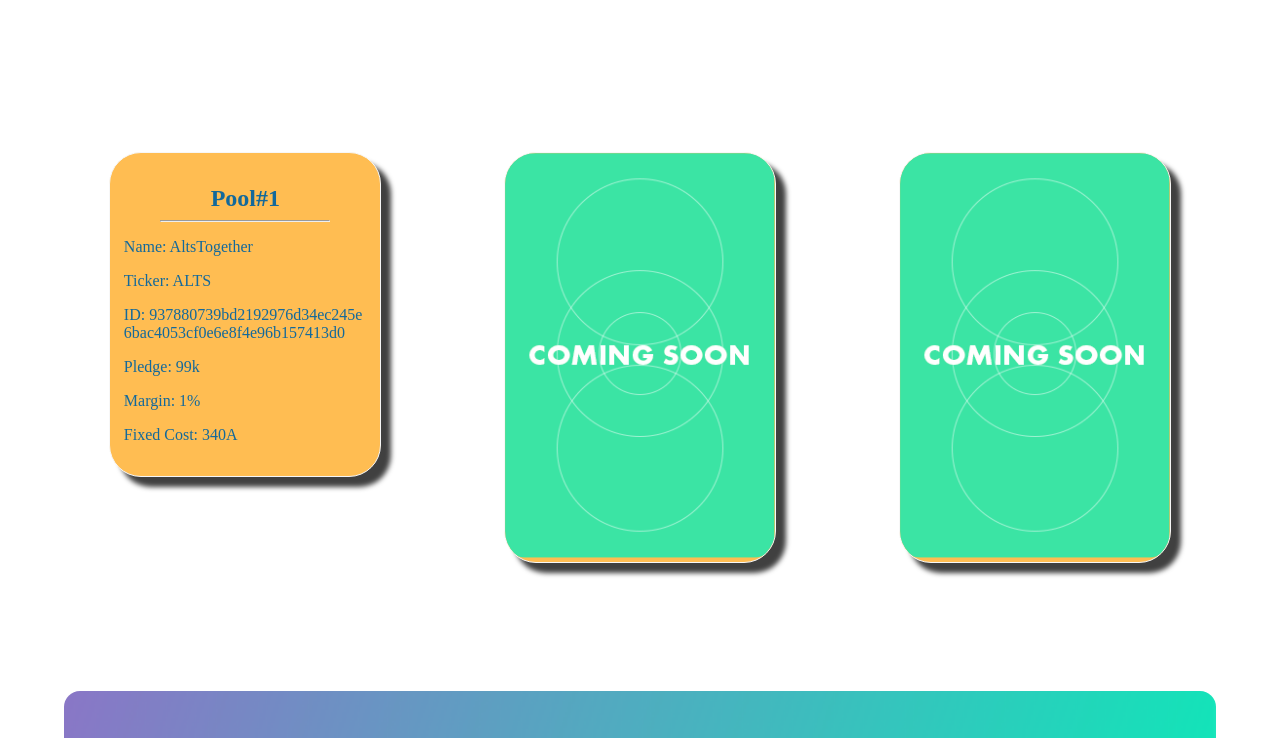
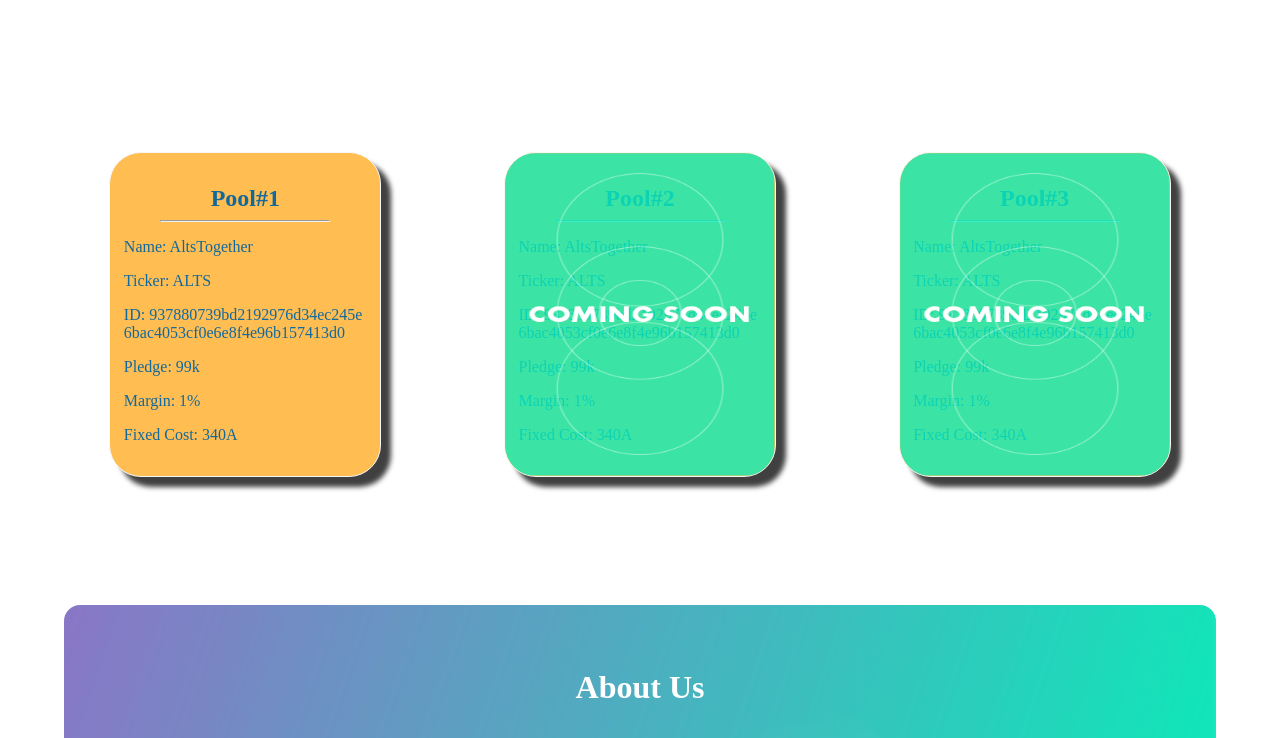
Before and after one commit to MohamedSaafan/homePage, a React (Create React App) app: page /stakepool in a window 1280 px wide. Shown: the part 522-1260 px from the top of the page. Built offline with nearby package versions, Linux system fonts and the light colour scheme.

Commit message:
fixed the pool heigh issue

```diff
--- a/src/components/StakePoo/Pools.js
+++ b/src/components/StakePoo/Pools.js
@@ -52,7 +52,7 @@ const Pools = (props) => {
       <div className={Styles.aboutItem}>
         <div className={Styles.aboutItemContainer}>
           <img src={commingSoon} alt="comming soon " />
-          {/* <div className="container">
+          <div className="container">
             <div className={Styles.aboutItemContent}>
               <h5>Pool#2</h5>
               <hr />
@@ -90,13 +90,13 @@ const Pools = (props) => {
                 <br />
               </div>
             </div>
-          </div>*/}
+          </div>
         </div>
       </div>
       <div className={Styles.aboutItem}>
         <div className={Styles.aboutItemContainer}>
           <img src={commingSoon} alt="comming soon " />
-          {/*  <div className="container">
+          <div className="container">
             <div className={Styles.aboutItemContent}>
               <h5>Pool#3</h5>
               <hr />
@@ -134,7 +134,7 @@ const Pools = (props) => {
                 <br />
               </div>
             </div>
-          </div>*/}
+          </div>
         </div>
       </div>
     </div>
--- a/src/components/StakePoo/Pools.module.css
+++ b/src/components/StakePoo/Pools.module.css
@@ -14,6 +14,8 @@
 }
 .aboutItem img {
   width: 100%;
+  position: absolute;
+  height: 100%;
 }
 .aboutItemContainer {
   border: 1px solid #f7f7f7;
@@ -25,6 +27,8 @@
   margin: 1rem auto;
   overflow: hidden;
   background-color: #ffbd52;
+  position: relative;
+  max-height: 21rem;
 }
 
 .aboutItemContainer div {
```
